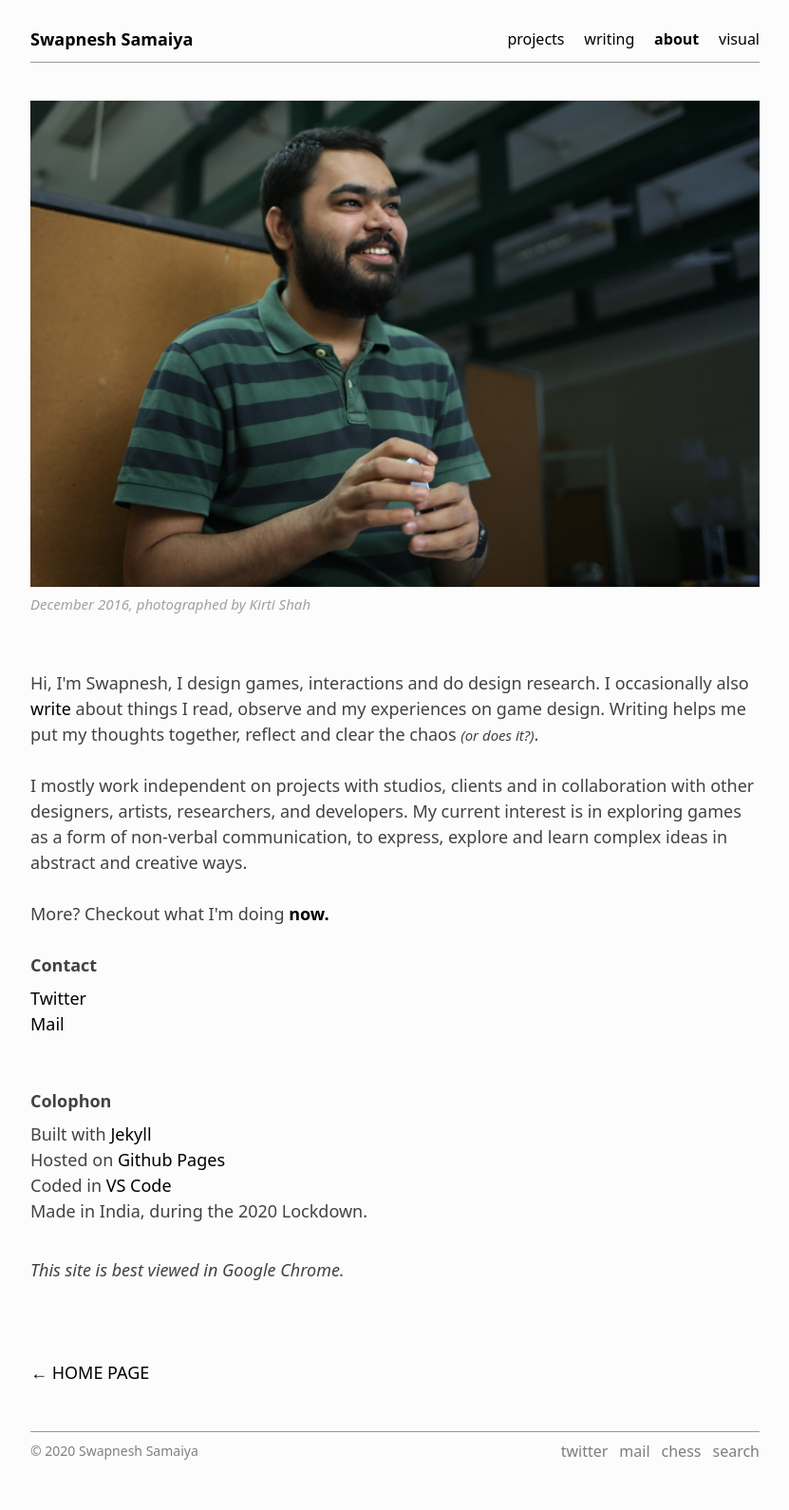
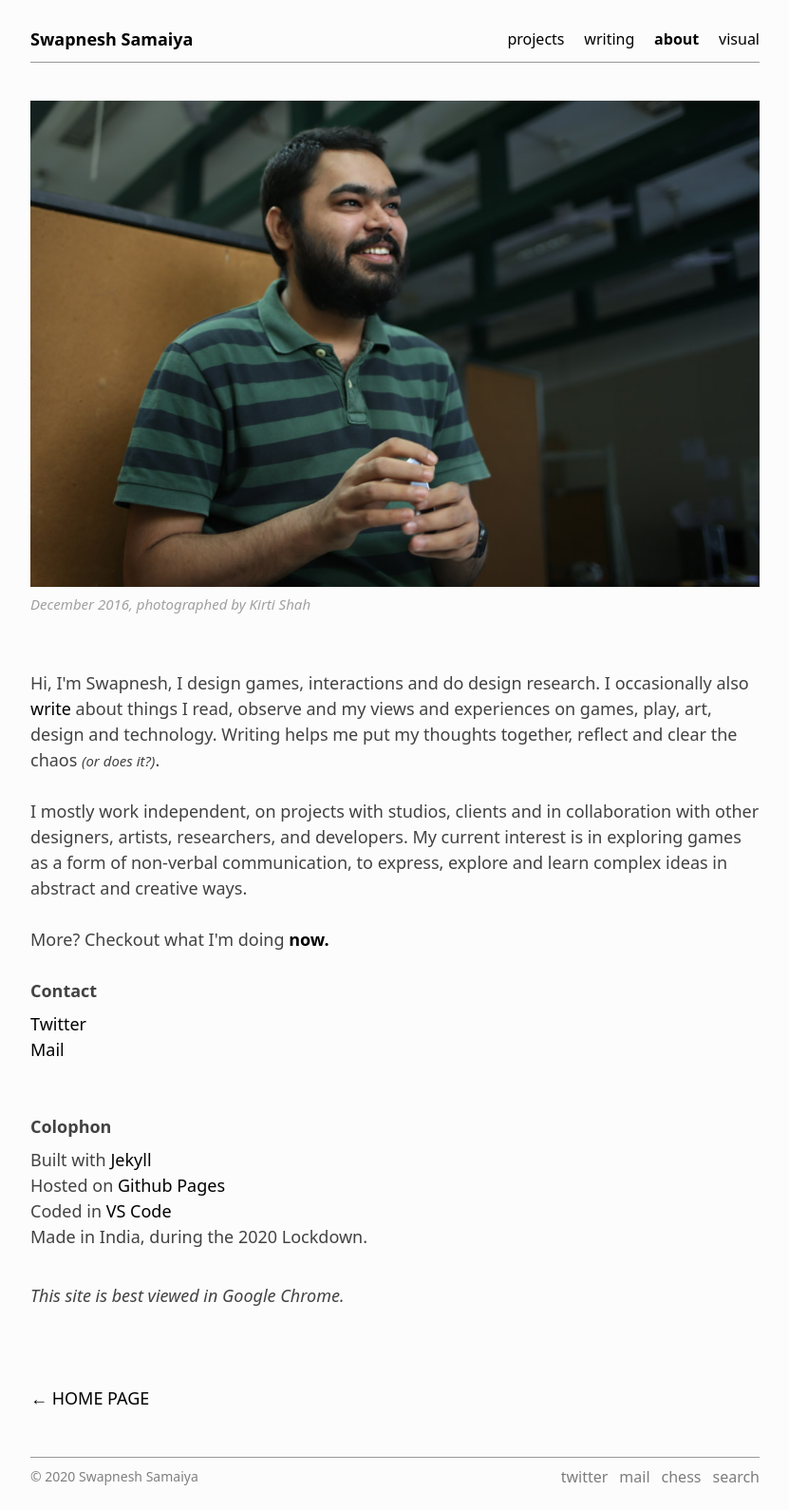
Before and after one commit to bunbutterjam/bunbutterjam.github.io, a Jekyll site: the page built from _pages/about.html, in a window 1280 px wide. Shown: the whole page at 95% size, without its empty margins (224-1055 px from the left). Built offline with Jekyll 4.4.1, drawn with Linux system fonts in a browser that asks for light colours; before the commit the page ends 1563 px from its top, so only the background shows below that.

Commit message:
about update

```diff
--- a/_pages/about.html
+++ b/_pages/about.html
@@ -8,9 +8,9 @@
     <img class="about" src="/assets/images/about.jpg" alt="about"><br>
     <i style="font-size: smaller; color: rgb(160, 160, 160); float: inline-start;">December 2016, photographed by Kirti Shah</i><br><br><br>
 
-    Hi, I'm Swapnesh, I design games, interactions and do design research. I occasionally also <a href=""></a> <a href="writing.html" target="_blank">write</a> about things I read, observe and my experiences on game design. Writing helps me put my thoughts together, reflect and clear the chaos <i style="font-size: smaller;">(or does it?)</i>.<br><br>
+    Hi, I'm Swapnesh, I design games, interactions and do design research. I occasionally also <a href=""></a> <a href="writing.html" target="_blank">write</a> about things I read, observe and my views and experiences on games, play, art, design and technology. Writing helps me put my thoughts together, reflect and clear the chaos <i style="font-size: smaller;">(or does it?)</i>.<br><br>
 
-    I mostly work independent on projects with studios, clients and in collaboration with other designers, artists, researchers, and developers. My current interest is in exploring games as a form of non-verbal communication, to express, explore and learn complex ideas in abstract and creative ways.<br><br>
+    I mostly work independent, on projects with studios, clients and in collaboration with other designers, artists, researchers, and developers. My current interest is in exploring games as a form of non-verbal communication, to express, explore and learn complex ideas in abstract and creative ways.<br><br>
 
     <!-- I support coexistence, <a href="https://en.wikipedia.org/wiki/Absurdism" target="_blank">absurdism</a> and <a href="https://www.ludozofi.com/home/library/grasshopper/" target="_blank">the grasshopper</a>.<br><br> -->
 
```
